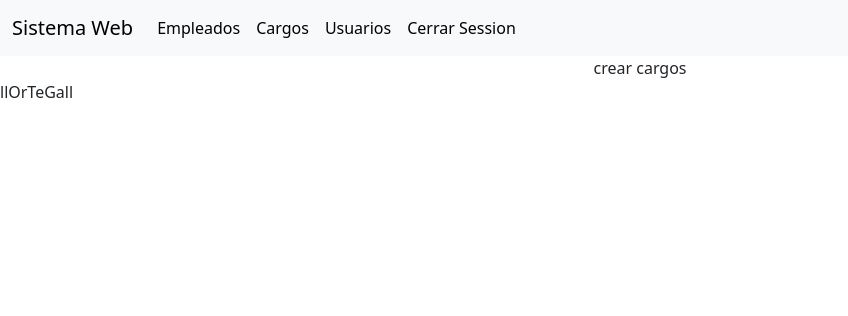
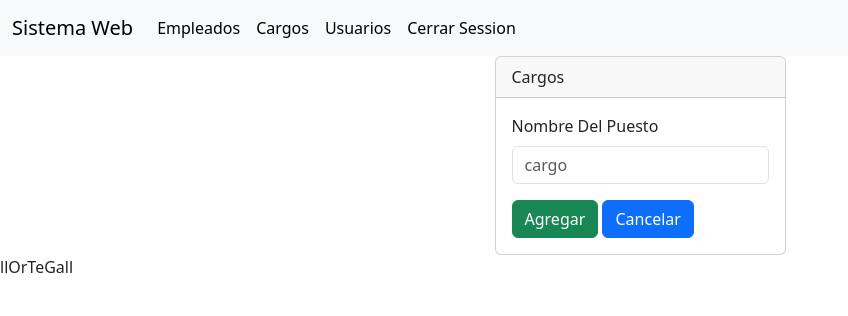
Before and after one commit to llOrtegall/next-app-ortega, a PHP site: page /app/modules/cargos/crear.php in a window 1280 px wide. Shown: the top 316 px of the page, without its empty margins (0-848 px from the left). Run offline with PHP 8.4, Linux system fonts and the light colour scheme.

Commit message:
cargos listo sigue usuarios

```diff
--- a/modules/cargos/crear.php
+++ b/modules/cargos/crear.php
@@ -1,7 +1,28 @@
 <!-- //* Aqui Esta El Header -->
 <?php include('../../templates/header.php'); ?>
 
-crear cargos
+<br />
+
+<div class="card">
+    <div class="card-header">
+        Cargos
+    </div>
+    <div class="card-body">
+
+        <form action="" method="post" enctype="multipart/form-data">
+            <div class="mb-3">
+                <label for="nombreCargo" class="form-label">Nombre Del Puesto</label>
+                <input type="text" class="form-control" name="nombreCargo" id="nombreCargo" placeholder="cargo">
+            </div>
+
+            <button type="submit" class="btn btn-success">Agregar</button>
+            <a name="" id="" class="btn btn-primary" href="index.php" role="button">Cancelar</a>
+        </form>
+    </div>
+
+
+
+</div>
 
 <!-- //* Aqui Esta El Footer -->
 <?php include('../../templates/footer.php'); ?>
```
